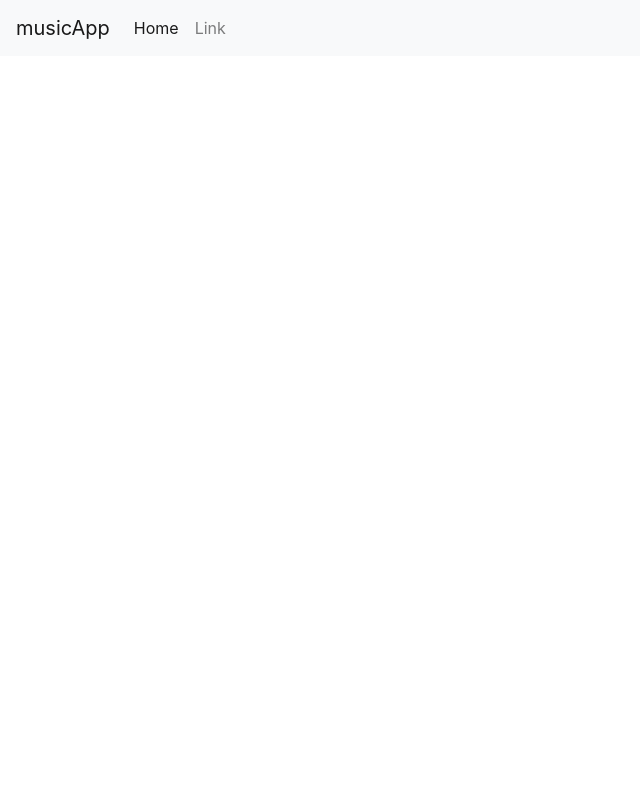
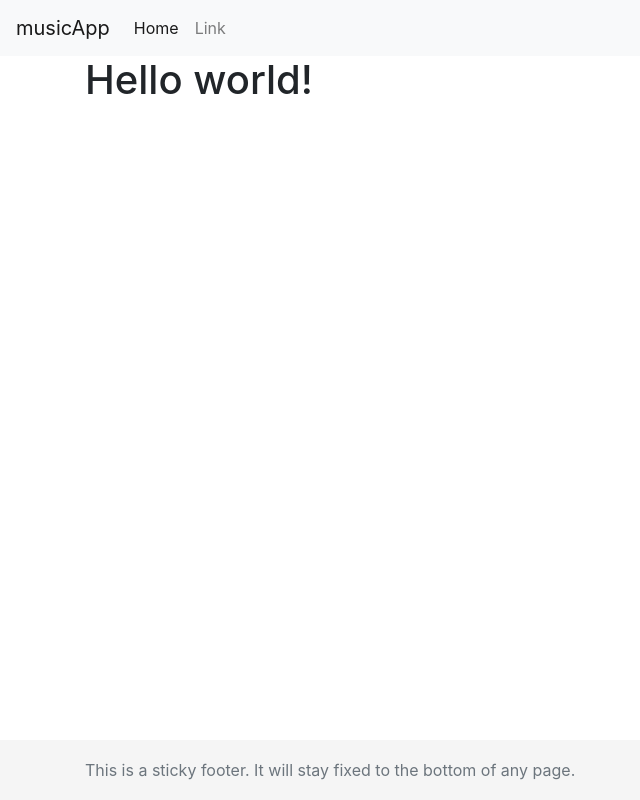
Before and after one commit to acb17rmh/acb17rmh.github.io, a plain HTML site: page index.html in a window 1280 px wide. Shown: the whole page, without its empty margins (0-640 px from the left). Drawn offline with nearby package versions, Linux system fonts and the light colour scheme.

Commit message:
Added a sticky footer template and stylesheet

```diff
--- a/index.html
+++ b/index.html
@@ -15,26 +15,41 @@
 
   <!-- Bootstrap CSS -->
   <link rel="stylesheet" href="https://maxcdn.bootstrapcdn.com/bootstrap/4.0.0/css/bootstrap.min.css" integrity="sha384-Gn5384xqQ1aoWXA+058RXPxPg6fy4IWvTNh0E263XmFcJlSAwiGgFAW/dAiS6JXm" crossorigin="anonymous">
+
+  <!-- Footer CSS -->
+  <link rel="stylesheet" href="stylesheets/footer.css">
 </head>
 
 <body>
+  <header>
     <!--Navigation bar-->
     <div id="nav-placeholder">
-
     </div>
 
     <script>
       $(function(){
-    $("#nav-placeholder").load("navbar.html");
+      $("#nav-placeholder").load("layouts/navbar.html");
       });
     </script>
     <!--end of Navigation bar-->
-
+  </header>
   <!--Page content-->
-
+  <div class="container">
+    <h1>Hello world!
+  </div>
   <!--End of page content-->
 
   <!--Footer-->
+  <footer class="footer">
+    <div id="footer-placeholder"
+    </div>
+
+    <script>
+      $(function(){
+      $("#footer-placeholder").load("layouts/footer.html");
+      });
+    </script>
+  </footer>
 
   <!--End of footer-->
 <body>
--- /dev/null
+++ b/layouts/footer.html
@@ -0,0 +1,4 @@
+<div class="container">
+        <span class="text-muted">This is a sticky footer. It will stay fixed to
+        the bottom of any page. </span>
+</div>
--- /dev/null
+++ b/stylesheets/footer.css
@@ -0,0 +1,17 @@
+html {
+  position: relative;
+  min-height: 100%;
+}
+body {
+  /* Margin bottom by footer height */
+  margin-bottom: 60px;
+}
+.footer {
+  position: absolute;
+  bottom: 0;
+  width: 100%;
+  /* Set the fixed height of the footer here */
+  height: 60px;
+  line-height: 60px; /* Vertically center the text there */
+  background-color: #f5f5f5;
+}
```
Also changed, not shown: layouts/navbar.html (renamed from navbar.html). Lines whose indentation alone changed are shown as unchanged.
